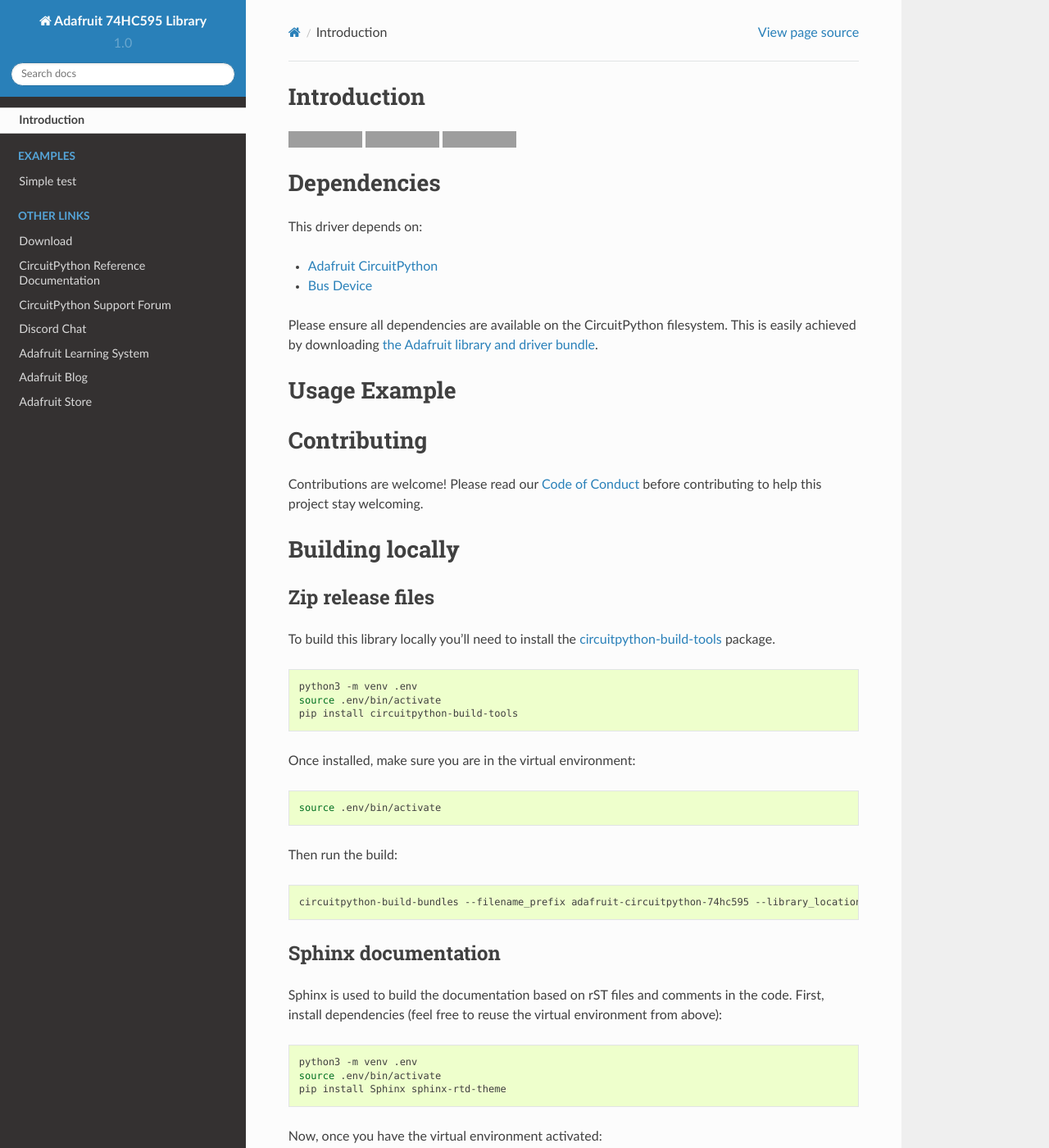
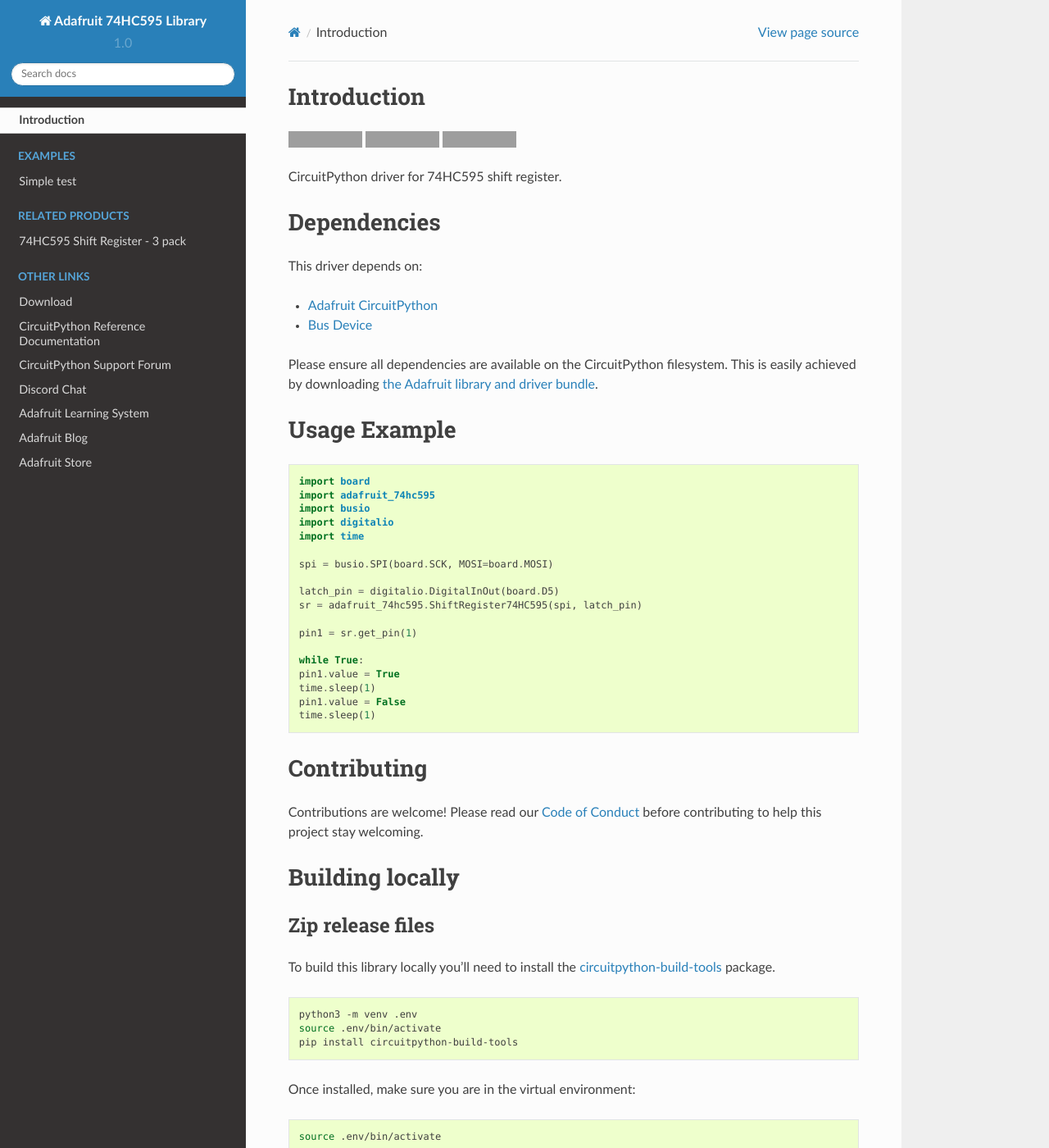
Before and after one commit to adafruit/Adafruit_CircuitPython_74HC595, a Sphinx documentation site: the page built from docs/index.rst, in a window 1280 px wide and 1400 px high. Shown: the whole window at 82% size. Built offline with Sphinx 7.4.7 and the Read the Docs theme 2.0.0, drawn with Linux system fonts in a browser that asks for light colours; some of the changed text lies outside the part shown; grey boxes are pictures that could not be loaded.

Commit message:
Updated value, docs, example

```diff
--- a/README.rst
+++ b/README.rst
@@ -13,7 +13,7 @@
     :target: https://travis-ci.org/adafruit/Adafruit_CircuitPython_74HC595
     :alt: Build Status
 
-.. todo:: Describe what the library does.
+CircuitPython driver for 74HC595 shift register.
 
 Dependencies
 =============
@@ -29,7 +29,26 @@
 Usage Example
 =============
 
-.. todo:: Add a quick, simple example. It and other examples should live in the examples folder and be included in docs/examples.rst.
+.. code-block:: python
+
+    import board
+    import adafruit_74hc595
+    import busio
+    import digitalio
+    import time
+
+    spi = busio.SPI(board.SCK, MOSI=board.MOSI)
+
+    latch_pin = digitalio.DigitalInOut(board.D5)
+    sr = adafruit_74hc595.ShiftRegister74HC595(spi, latch_pin)
+
+    pin1 = sr.get_pin(1)
+
+    while True:
+    pin1.value = True
+    time.sleep(1)
+    pin1.value = False
+    time.sleep(1)
 
 Contributing
 ============
--- a/docs/index.rst
+++ b/docs/index.rst
@@ -23,14 +23,10 @@
 .. toctree::
     :caption: Tutorials
 
-.. todo:: Add any Learn guide links here. If there are none, then simply delete this todo and leave
-    the toctree above for use later.
-
 .. toctree::
     :caption: Related Products
 
-.. todo:: Add any product links here. If there are none, then simply delete this todo and leave
-    the toctree above for use later.
+    74HC595 Shift Register - 3 pack <https://www.adafruit.com/product/450>
 
 .. toctree::
     :caption: Other Links
```
Also changed, not shown: adafruit_74hc595.py (+8 -9 lines), 1 other file.
